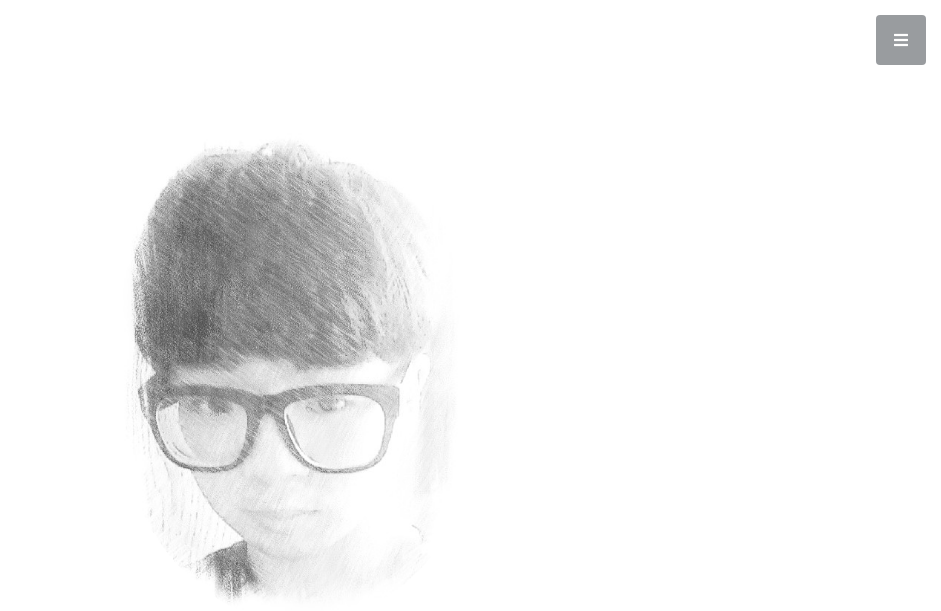
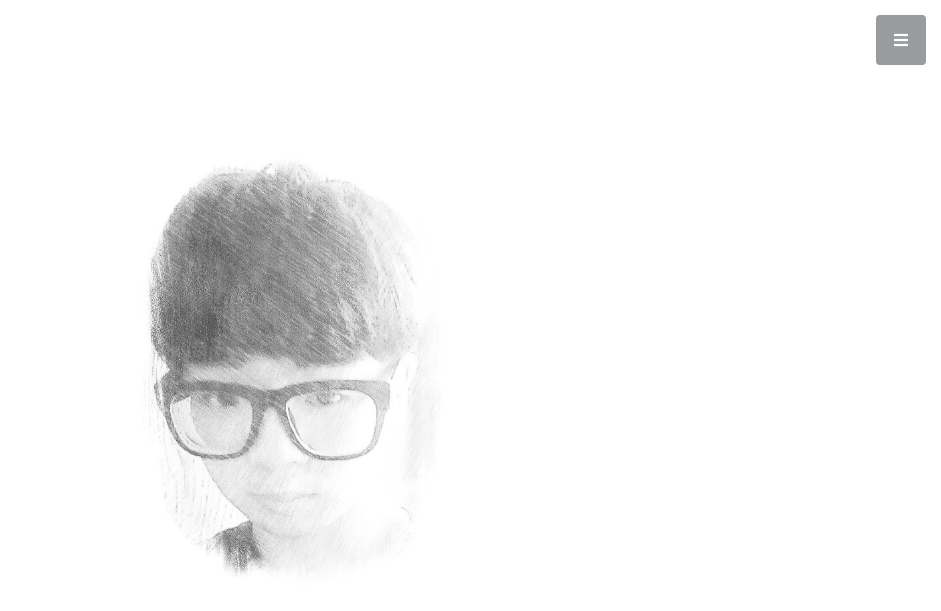
Before and after one commit to tjrdn/wooport, a plain HTML site: page index.html in a window 1280 px wide. Shown: the top 611 px of the page, without its empty margins (339-1280 px from the left). Drawn offline with Linux system fonts and the light colour scheme.

Commit message:
Update stylish-portfolio.css

```diff
--- a/css/stylish-portfolio.css
+++ b/css/stylish-portfolio.css
@@ -93,7 +93,7 @@ h6 {
   display: table;
   width: 100%;
   height: auto;
-  padding-top: 6.5rem;
+  padding-top: 8rem;
   padding-bottom: 8rem;
   background: linear-gradient(90deg, rgba(255, 255, 255, 0.1) 0%, rgba(255, 255, 255, 0.1) 100%), url("../img/bg-main.jpg");
   background-position: center center;
@@ -116,7 +116,7 @@ h6 {
   }
 }
 
-.masthead h4 img {width: 35%}
+.masthead h4 img {width:350px;}
 
 
 /* Side Menu */
```
